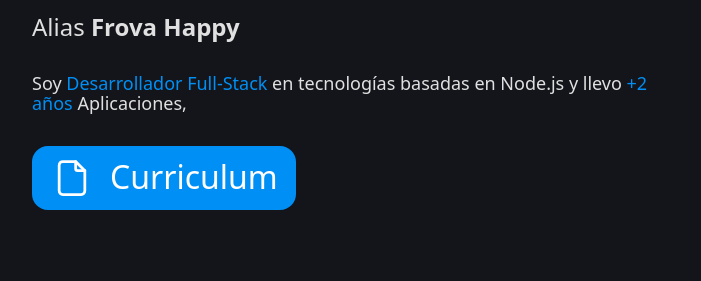
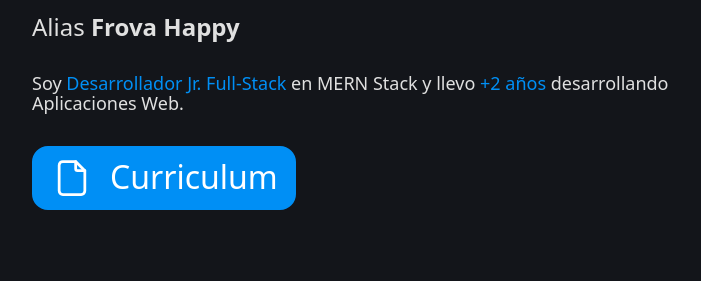
Before and after one commit to FrovaHappy/new-portafolio, an Astro site: page / in a window 1280 px wide. Shown: the part 402-683 px from the top of the page, 96-797 px from the left. Built offline with nearby package versions, Linux system fonts and the light colour scheme; Astro itself is replaced by a stand-in of ours.

Commit message:
changed the description in Home

```diff
--- a/src/components/Home.astro
+++ b/src/components/Home.astro
@@ -17,8 +17,9 @@ import Typography from "./Typography.astro";
       >
     </x-title>
     <Typography tag="h5"
-      >Soy <span>Desarrollador Full-Stack</span> en tecnologías basadas en Node.js
-      y llevo<span> +2 años </span> Aplicaciones,</Typography
+      >Soy <span>Desarrollador Jr. Full-Stack</span> en MERN Stack y llevo<span>
+        +2 años
+      </span> desarrollando Aplicaciones Web.</Typography
     >
     <Button size="big" style="primary" text="Curriculum"
       ><IconFile slot="alignRight" /></Button
```
